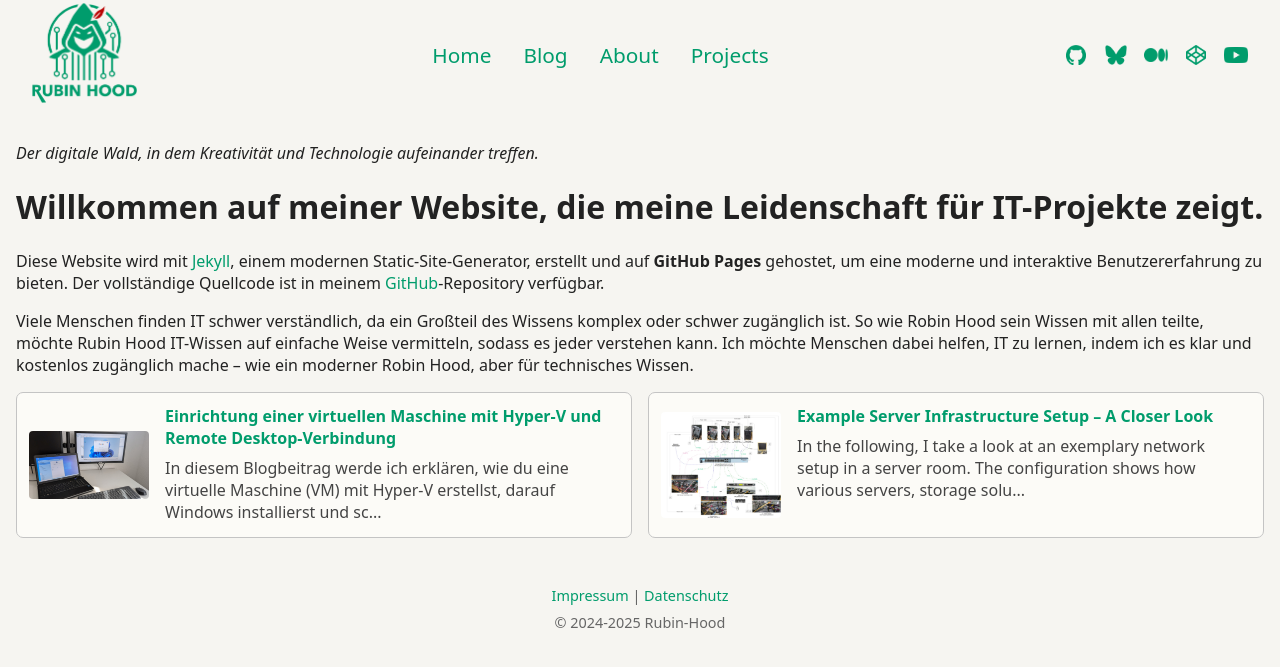
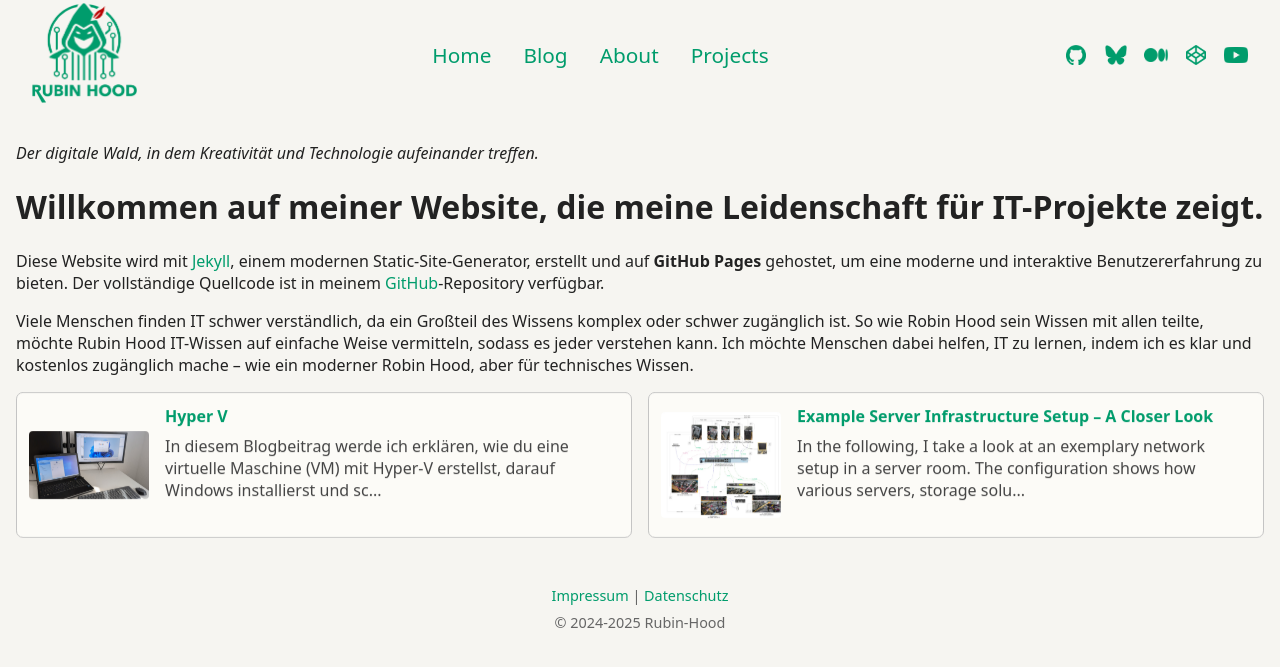
Before and after one commit to rubin-hood/rubinhood-blog, a Jekyll site: the page built from index.md, in a window 1280 px wide. Shown: the top 667 px of the page. Built offline with Jekyll 4.4.1, drawn with Linux system fonts in a browser that asks for light colours.

Commit message:
Update 2025-06-26-Hyper-V.md

```diff
--- a/_posts/2025-06-26-Hyper-V.md
+++ b/_posts/2025-06-26-Hyper-V.md
@@ -1,6 +1,6 @@
 ---
 layout: post
-title: Einrichtung einer virtuellen Maschine mit Hyper-V und Remote Desktop-Verbindung
+title:
 excerpt: In diesem Blogbeitrag werde ich erklären, wie du eine virtuelle Maschine (VM) mit  Hyper-V  erstellst, darauf Windows installierst und schließlich eine Verbindung über Remote Desktop von einem anderen Computer herstellst.
 image: /rubinhood-blog/assets/img/Hyper-V/014.jpg
 ---
```
